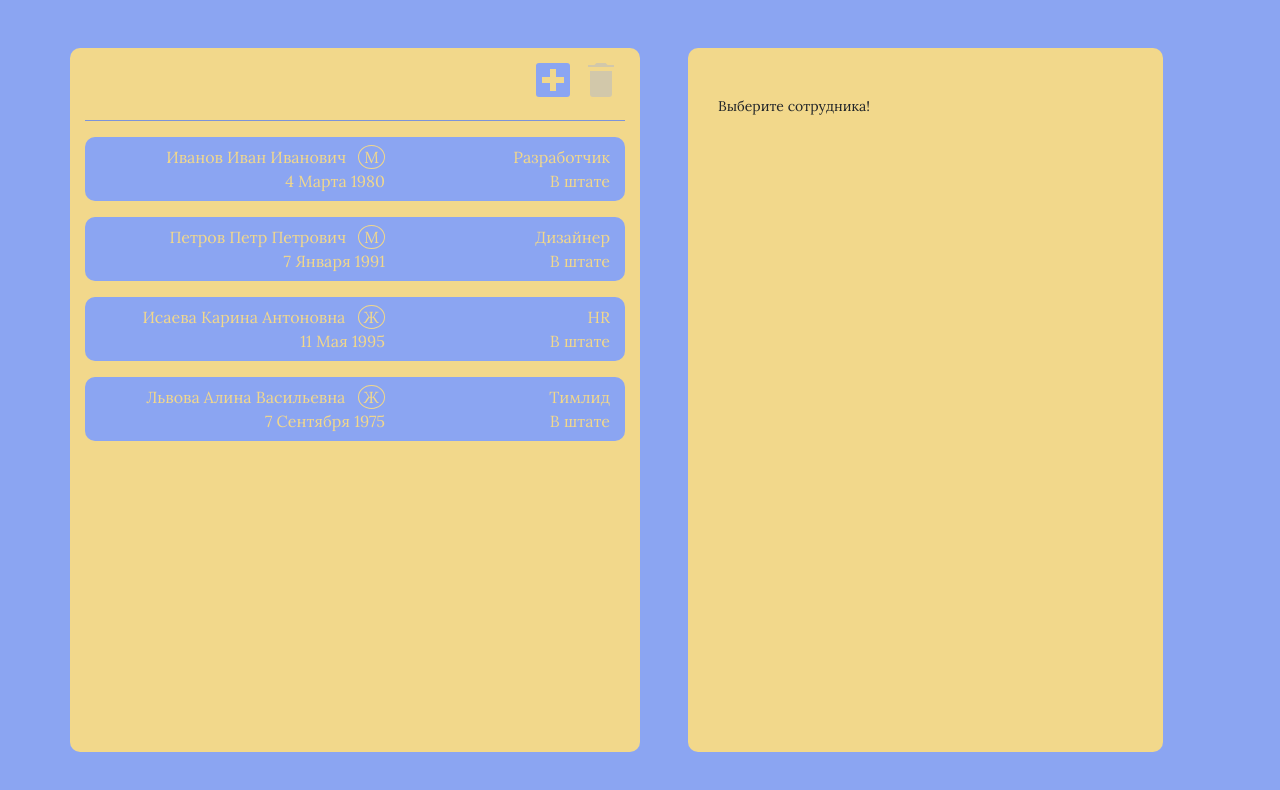
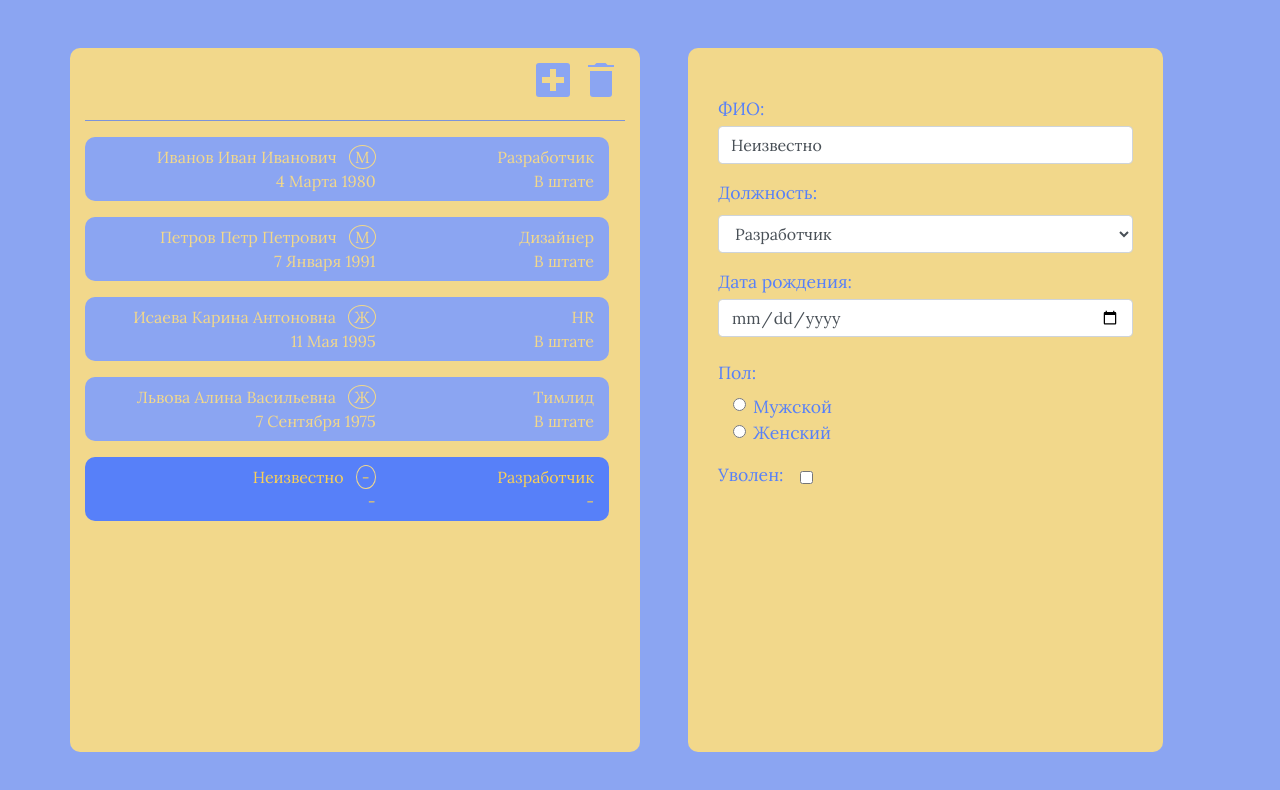
Before and after one commit to Materuilist/grindata-task, a React (Create React App) app: page / in a window 1280 px wide. Both pictures are taken after a click on the icon 553 px from the left and 80 px from the top of the page. Shown: the top 790 px of the page. Built offline with nearby package versions, Linux system fonts and the light colour scheme; a web font is replaced by a local one.

Commit message:
add button;minor fixes

```diff
--- a/src/components/EmployeesEditor/EditorPanel/index.tsx
+++ b/src/components/EmployeesEditor/EditorPanel/index.tsx
@@ -44,9 +44,16 @@ function EditorPanelComponent({ employee, updateEmployee }: IProps) {
             </div>
             <Input
               type="date"
-              value={employee.birthDate?.toISOString().split("T")[0]}
+              value={
+                employee.birthDate
+                  ? employee.birthDate.toISOString().split("T")[0]
+                  : ""
+              }
               rusNaming="Дата рождения:"
               valueChangedHandler={(value: string) => {
+                if(new Date(value).toString() === "Invalid Date"){
+                  return;
+                }
                 employee.birthDate = new Date(value);
                 updateEmployee(employee);
               }}
@@ -73,7 +80,7 @@ function EditorPanelComponent({ employee, updateEmployee }: IProps) {
                     className="form-check-input"
                     type="radio"
                     name="sex"
-                    checked={!employee.sex}
+                    checked={employee.sex === false}
                     onChange={(event) => {
                       employee.sex = false;
                       updateEmployee(employee);
--- a/src/components/EmployeesEditor/EmployeesList/index.tsx
+++ b/src/components/EmployeesEditor/EmployeesList/index.tsx
@@ -1,8 +1,11 @@
 import React from "react";
+import { connect } from "react-redux";
+
 import { Employee } from "../../../models/entities/employee.class";
-import { connect } from "react-redux";
 import { IReducerState } from "../../../store";
 import { EmployeeItem } from "./EmployeeItem";
+import styles from './styles.module.scss';
+import { concatClasses } from "../../../utils/concatClasses";
 
 interface IProps {
   employees: Employee[];
@@ -12,7 +15,7 @@ function EmployeesListComponent({
   employees,
 }: IProps) {
   return (
-    <div>
+    <div className={concatClasses(styles.EmployeesList, 'pr-3')}>
       {employees.map((emp) => (
         <EmployeeItem
           key={emp.id}
--- a/src/components/EmployeesEditor/EmployeesList/styles.module.scss
+++ b/src/components/EmployeesEditor/EmployeesList/styles.module.scss
@@ -0,0 +1,35 @@
+@import "../../../variables.scss";
+
+.EmployeesList{
+    overflow-y: auto;
+}
+
+::-webkit-scrollbar-button {
+    width: .7rem;
+    height: 0;
+}
+
+::-webkit-scrollbar-track {
+   background-color: #ecedee;
+   -webkit-border-radius: 2rem;
+   border-radius: 2rem;
+}
+
+::-webkit-scrollbar-thumb {
+   -webkit-border-radius: 2rem;
+   border-radius: 2rem;
+   background-color: $blue;
+}
+
+::-webkit-scrollbar-thumb:hover {
+   background-color: $more-blue;
+}
+
+::-webkit-resizer {
+   width: .7rem;
+   height: 0;
+}
+
+::-webkit-scrollbar {
+   width: .7rem;
+}
--- a/src/components/EmployeesEditor/ToolBar/index.tsx
+++ b/src/components/EmployeesEditor/ToolBar/index.tsx
@@ -3,38 +3,62 @@ import AddBoxIcon from "@material-ui/icons/AddBox";
 import DeleteIcon from "@material-ui/icons/Delete";
 
 import styles from "./styles.module.scss";
-import { removeEmployee } from "../../../store/actions/employees";
+import { removeEmployee, addEmployee } from "../../../store/actions/employees";
 import { connect } from "react-redux";
 import { IReducerState } from "../../../store";
+import { Employee } from "../../../models/entities/employee.class";
 
 interface IProps {
   selectedEmployeeId: number;
   deleteEmployee: (id: number) => void;
+  maxId: number;
+  addEmployee: (id: number) => any;
 }
 
-function ToolBarComponent({ selectedEmployeeId, deleteEmployee }: IProps) {
+function ToolBarComponent({
+  selectedEmployeeId,
+  deleteEmployee,
+  addEmployee,
+  maxId,
+}: IProps) {
   const deleteButtonActive: boolean = selectedEmployeeId !== -1;
   return (
     <div className="text-right pt-2">
-      <AddBoxIcon className={styles.AddButton} />
+      <AddBoxIcon
+        className={styles.AddButton}
+        onClick={() => addEmployee(maxId + 1)}
+      />
       <DeleteIcon
         className={styles.DeleteButton}
         style={{
           opacity: deleteButtonActive ? "1" : ".3",
           cursor: deleteButtonActive ? "pointer" : "auto",
         }}
-        onClick={deleteButtonActive?()=>deleteEmployee(selectedEmployeeId):()=>{}}
+        onClick={
+          deleteButtonActive
+            ? () => deleteEmployee(selectedEmployeeId)
+            : () => {}
+        }
       />
     </div>
   );
 }
 
-const mapStateToProps = (state:IReducerState)=>({
-  selectedEmployeeId:state.employees.selected?.id || -1
-})
-
-const mapDispatchToProps = (dispatch: any) => ({
-  deleteEmployee: (id: number) => dispatch(removeEmployee(id)),
+const mapStateToProps = (state: IReducerState) => ({
+  selectedEmployeeId: state.employees.selected?.id || -1,
+  maxId: state.employees.data.reduce(
+    (prevValue, employee) =>
+      employee.id > prevValue ? employee.id : prevValue,
+    0
+  ),
 });
 
-export const ToolBar = connect(mapStateToProps, mapDispatchToProps)(ToolBarComponent);
+const mapDispatchToProps = (dispatch: any, ownProps: any) => ({
+  deleteEmployee: (id: number) => dispatch(removeEmployee(id)),
+  addEmployee: (id: number) => dispatch(addEmployee(new Employee(id))),
+});
+
+export const ToolBar = connect(
+  mapStateToProps,
+  mapDispatchToProps
+)(ToolBarComponent);
--- a/src/components/EmployeesEditor/index.tsx
+++ b/src/components/EmployeesEditor/index.tsx
@@ -20,7 +20,7 @@ export function EmployeesEditor({ employees }: IProps) {
         <div
           className={concatClasses(
             styles.ListWithToolBar,
-            "col-6 mr-5 d-flex flex-column h-100"
+            "col-6 mr-5 d-flex flex-column h-100 pb-5"
           )}
         >
           <ToolBar />
```
